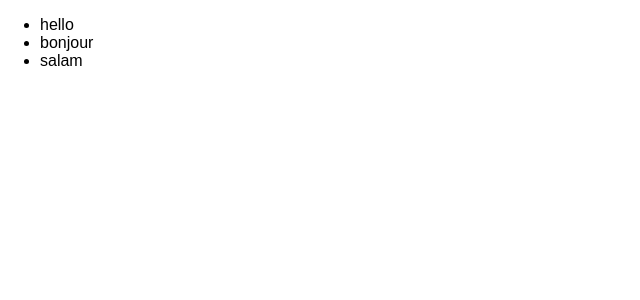
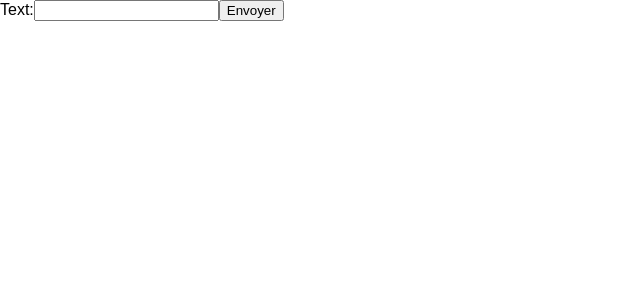
Before and after one commit to vincentferraro/books-library-react, a React (Create React App) app: page / in a window 1280 px wide. Shown: the top 300 px of the page, without its empty margins (0-640 px from the left). Built offline with nearby package versions, Linux system fonts and the light colour scheme.

Commit message:
add form.js

```diff
--- a/src/App.js
+++ b/src/App.js
@@ -1,16 +1,16 @@
 import NumberList from './component/NumberList'
 
 import './App.css'
+import Form from './component/Form'
 
 function App (){
 
-  const numbers=["hello","bonjour","salam"]
 
     return (
 
       <div>
 
-      <NumberList numbers={numbers}/>
+      <Form />
       </div>
     )
 
--- /dev/null
+++ b/src/component/Form.js
@@ -0,0 +1,39 @@
+import { Component } from 'react'
+
+class Form extends Component{
+
+    constructor(props) {
+        super(props)
+        this.state = { text: 'Ecrire ici' }
+
+        this.handleChange = this.handleChange.bind(this)
+        this.handleSubmit = this.handleSubmit.bind(this)
+    }
+
+    handleChange(event){
+        this.setState({ text: event.target.value })
+
+    }
+
+    handleSubmit(event) {
+        console.log('Submit envoyé:' + this.state.text)
+        event.preventDefault()
+
+    }
+
+    render() {
+        return (
+            <form onSubmit={this.handleSubmit}>
+                <label>
+                    Text:
+                    <input type="text" value={this.state.value} onChange={this.handleChange} />
+                </label>
+                <input type="submit" value="Envoyer"/>
+
+            </form>
+
+        )
+    }
+}
+
+export default Form
--- a/src/component/NumberList.js
+++ b/src/component/NumberList.js
@@ -1,7 +1,8 @@
 function NumberList(props) {
     const numbers = props.numbers
-    const listItem = numbers.map((number, index) => <li id={index} key={index}>{number}</li>
+    const listItem = numbers.map((number) => <li key={props.id}>{number}</li>
     )
+
 
     return (
         <ul>{listItem}</ul>
```
